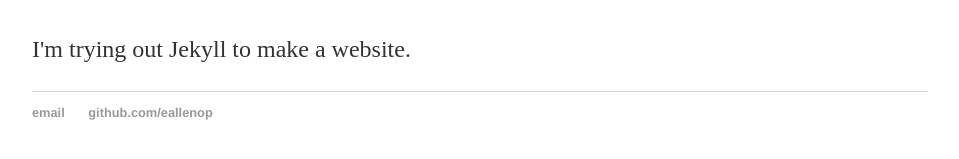
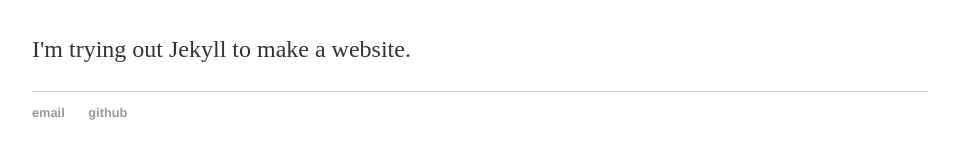
Before and after one commit to eallenOP/ek, a Jekyll site: the page built from index.html, in a window 1280 px wide. Shown: the part 164-323 px from the top of the page, without its empty margins (160-1119 px from the left). Built offline with Jekyll 4.4.1, drawn with Linux system fonts in a browser that asks for light colours.

Commit message:
Update github link in footer

```diff
--- a/_layouts/default.html
+++ b/_layouts/default.html
@@ -22,7 +22,7 @@
 		<footer>
     		<ul>
         		<li><a href="mailto:ek.allel844@gmail.com">email</a></li>
-        		<li><a href="https://github.com/eallenop">github.com/eallenop</a></li>
+        		<li><a href="https://github.com/eallenop">github</a></li>
 			</ul>
 		</footer>
 	</body>
```
